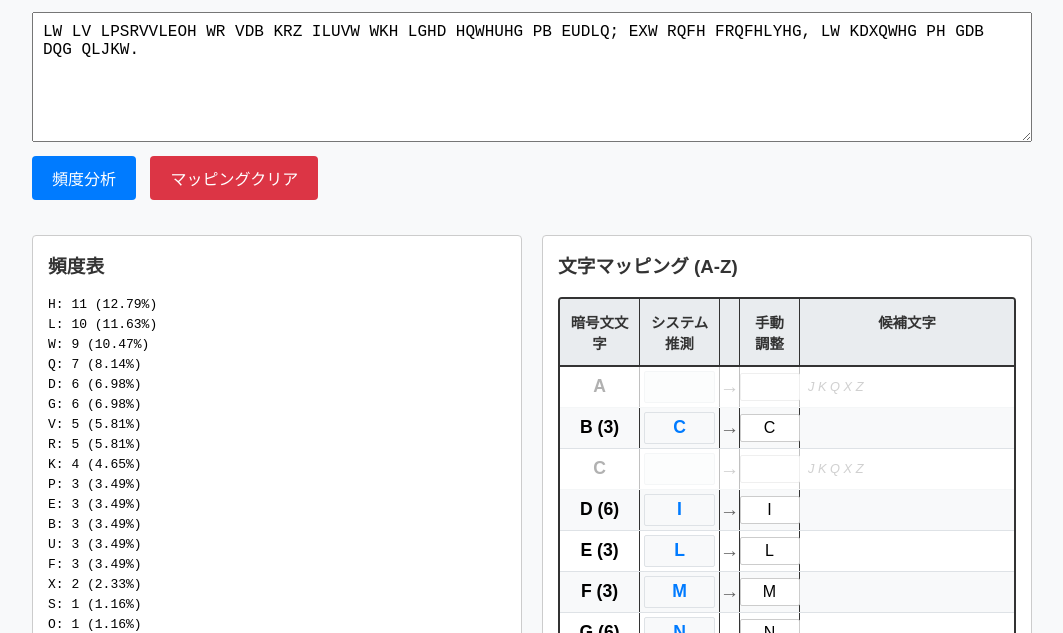
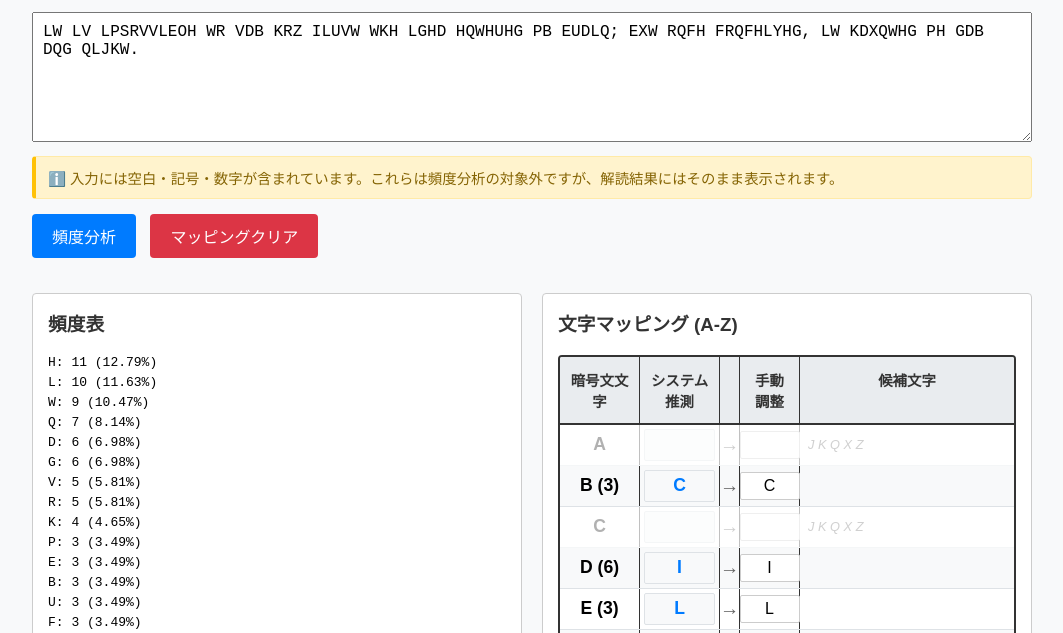
Before and after one commit to ipusiron/frequency-analyzer, a plain HTML site: page index.html in a window 1280 px wide. Shown: the part 160-793 px from the top of the page, without its empty margins (108-1171 px from the left). Drawn offline with Linux system fonts and the light colour scheme.

Commit message:
アルファベット以外を指定した場合、入力欄の下に警告を出すようにした

```diff
--- a/index.html
+++ b/index.html
@@ -14,6 +14,10 @@
   </div>
 
   <textarea id="cipherText" rows="6" placeholder="暗号文を入力してください">LW LV LPSRVVLEOH WR VDB KRZ ILUVW WKH LGHD HQWHUHG PB EUDLQ; EXW RQFH FRQFHLYHG, LW KDXQWHG PH GDB DQG QLJKW.</textarea>
+
+  <div id="nonAlphaWarning" class="warning-message" style="display: none;">
+    ℹ️ 入力には空白・記号・数字が含まれています。これらは頻度分析の対象外ですが、解読結果にはそのまま表示されます。
+  </div>
 
   <div class="controls">
     <button onclick="analyze()">頻度分析</button>
--- a/main.js
+++ b/main.js
@@ -6,6 +6,16 @@ let previousDecoded = '';
 function analyze() {
   const input = document.getElementById("cipherText").value;
   const sanitized = input.toUpperCase().replace(/[^A-Z]/g, '');
+
+  // 非英字文字が含まれているかチェック
+  const hasNonAlpha = input.length !== sanitized.length;
+  const warningElement = document.getElementById("nonAlphaWarning");
+
+  if (hasNonAlpha) {
+    warningElement.style.display = "block";
+  } else {
+    warningElement.style.display = "none";
+  }
 
   const counts = {};
   for (const char of sanitized) {
@@ -392,6 +402,9 @@ function clearResult() {
   systemGuess = {};
   previousDecoded = '';
 
+  // 警告メッセージを非表示
+  document.getElementById("nonAlphaWarning").style.display = "none";
+
   // 表示をクリア
   document.getElementById("frequencyResults").innerHTML = '';
   document.getElementById("mappingTable").innerHTML = '';
--- a/style.css
+++ b/style.css
@@ -291,3 +291,14 @@ h3 {
 .changed-char.just-changed {
   animation: highlight-flash 0.5s ease;
 }
+
+.warning-message {
+  background: #fff3cd;
+  color: #856404;
+  padding: 10px 12px;
+  border: 1px solid #ffeaa7;
+  border-radius: 4px;
+  margin-bottom: 15px;
+  font-size: 0.9rem;
+  border-left: 4px solid #ffc107;
+}
```
